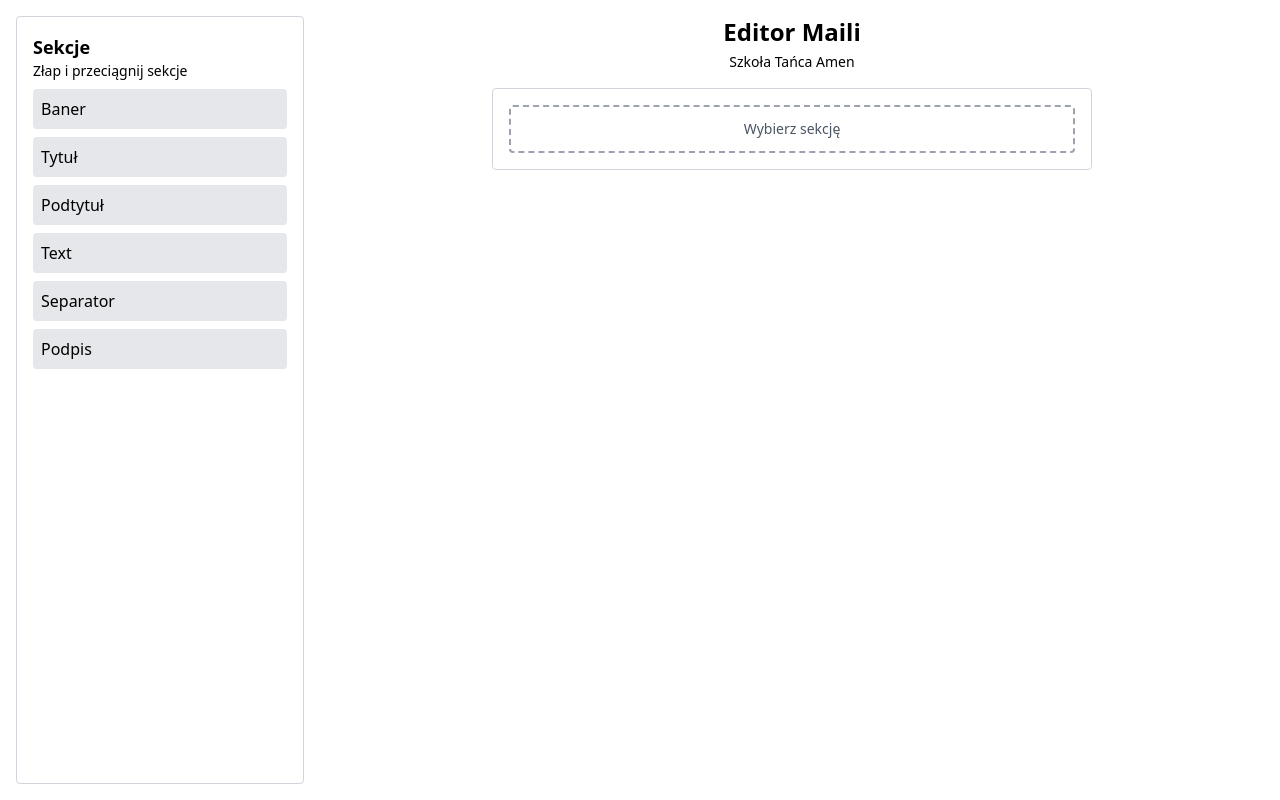
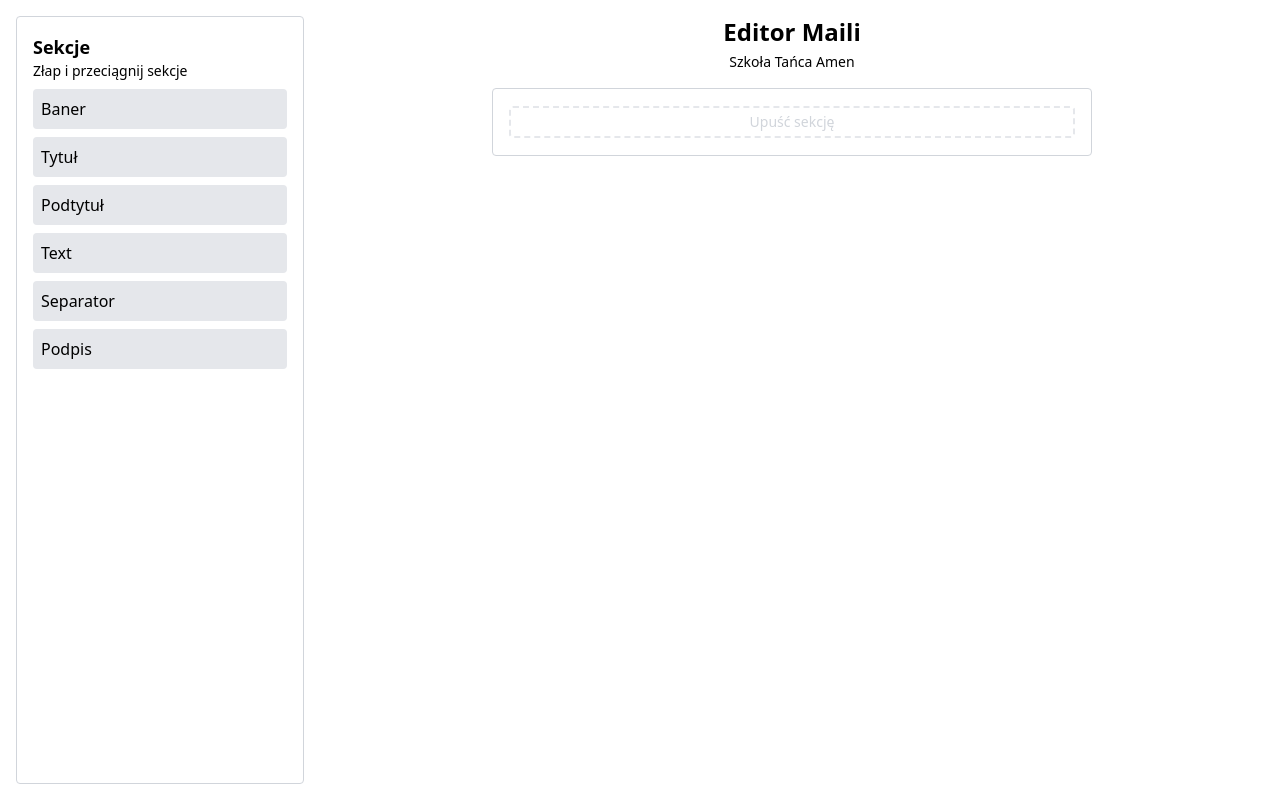
Before and after one commit to KamilMatejuk/Szkola-Tanca-Amen-mail, a React (Vite) app: page / in a window 1280 px wide. Built offline with nearby package versions, Linux system fonts and the light colour scheme.

Commit message:
animated drop zone

```diff
--- a/package.json
+++ b/package.json
@@ -14,6 +14,7 @@
     "@dnd-kit/sortable": "^10.0.0",
     "react": "^18.2.0",
     "react-dom": "^18.2.0",
+    "tailwind-merge": "^3.5.0",
     "uuid": "^13.0.0"
   },
   "devDependencies": {
--- /dev/null
+++ b/src/components/DropZone.tsx
@@ -0,0 +1,22 @@
+import { twMerge } from "tailwind-merge"
+
+interface DropZoneProps {
+  isDragging: boolean;
+  onDrop: (e: React.DragEvent<HTMLDivElement>) => void;
+}
+
+export default function DropZone({ isDragging, onDrop }: DropZoneProps) {
+  return (
+    <div
+      className={twMerge("w-full flex items-center justify-center text-sm",
+        "text-gray-300 cursor-pointer overflow-hidden",
+        "border-dashed border-2 border-gray-200 rounded",
+        isDragging ? "h-8 my-[1px]" : "h-0 border-white",
+        "transition-all duration-500")}
+      onDrop={onDrop}
+      onDragOver={(e) => e.preventDefault()}
+    >
+      Upuść sekcję
+    </div>
+  );
+}
--- a/src/components/Editor.tsx
+++ b/src/components/Editor.tsx
@@ -1,6 +1,7 @@
 import React, { useState, useEffect, SetStateAction, Dispatch } from 'react';
 import { DndContext, closestCenter, useSensors, useSensor, PointerSensor, KeyboardSensor } from '@dnd-kit/core';
 import SortableSection from './SortableSection';
+import DropZone from './DropZone';
 import { SortableContext, arrayMove } from '@dnd-kit/sortable';
 import { MailContent } from '../utils/storage';
 import { v7 as uuidv7 } from 'uuid';
@@ -33,7 +34,6 @@ export default function Editor({ content, setContent }: EditorProps) {
   );
 
   const handleDropAt = (index: number, e: React.DragEvent<HTMLDivElement>) => {
-    console.log('Handle drop at', index)
     e.preventDefault();
     const html = e.dataTransfer.getData('text/html');
     if (!html) return;
@@ -58,38 +58,20 @@ export default function Editor({ content, setContent }: EditorProps) {
       collisionDetection={closestCenter}
       onDragEnd={(event) => handleDragEnd(event)}
     >
-      <div className="w-[600px] p-4 bg-white border border-gray-300 rounded">
+      <div className="w-[600px] p-4 bg-white border border-gray-300 rounded flex flex-col gap-[1px]">
         <SortableContext items={content.map(s => s.id)}>
-          <div>
-            {(content.length == 0 || isDragging) && (
-              <div
-                className="w-full py-3 flex items-center justify-center text-sm text-gray-600 border-dashed border-2 border-gray-400 rounded cursor-pointer"
-                title="Drop a section here"
-                onDrop={(e) => handleDropAt(0, e)}
-                onDragOver={(e) => e.preventDefault()}
-              >
-                Wybierz sekcję
-              </div>
-            )}
+          <>
+            <DropZone onDrop={(e) => handleDropAt(0, e)} isDragging={isDragging || content.length == 0} />
             {content.map((section, idx) => (
               <React.Fragment>
                 <SortableSection
                   key={section.id}
                   content={section}
                 />
-                {(
-                  <div
-                    className="w-full py-3 flex items-center justify-center text-sm text-gray-600 border-dashed border-2 border-gray-400 rounded cursor-pointer"
-                    title="Drop a section here"
-                    onDrop={(e) => handleDropAt(idx + 1, e)}
-                    onDragOver={(e) => e.preventDefault()}
-                  >
-                    Wybierz sekcję
-                  </div>
-                )}
+                <DropZone onDrop={(e) => handleDropAt(idx + 1, e)} isDragging={isDragging} />
               </React.Fragment>
             ))}
-          </div>
+          </>
         </SortableContext>
       </div>
     </DndContext>
--- a/src/components/SortableSection.tsx
+++ b/src/components/SortableSection.tsx
@@ -18,7 +18,7 @@ export default function SortableSection({ content }: SortableSectionProps) {
     <div
       ref={setNodeRef}
       style={style}
-      className="border border-gray-300 rounded p-2 mb-2"
+      className="border border-gray-300 rounded p-2"
       dangerouslySetInnerHTML={{ __html: content.content }}
       {...attributes}
       {...listeners}
```
Also changed, not shown: 1 other file (tests, documents, lock files or other folders).
